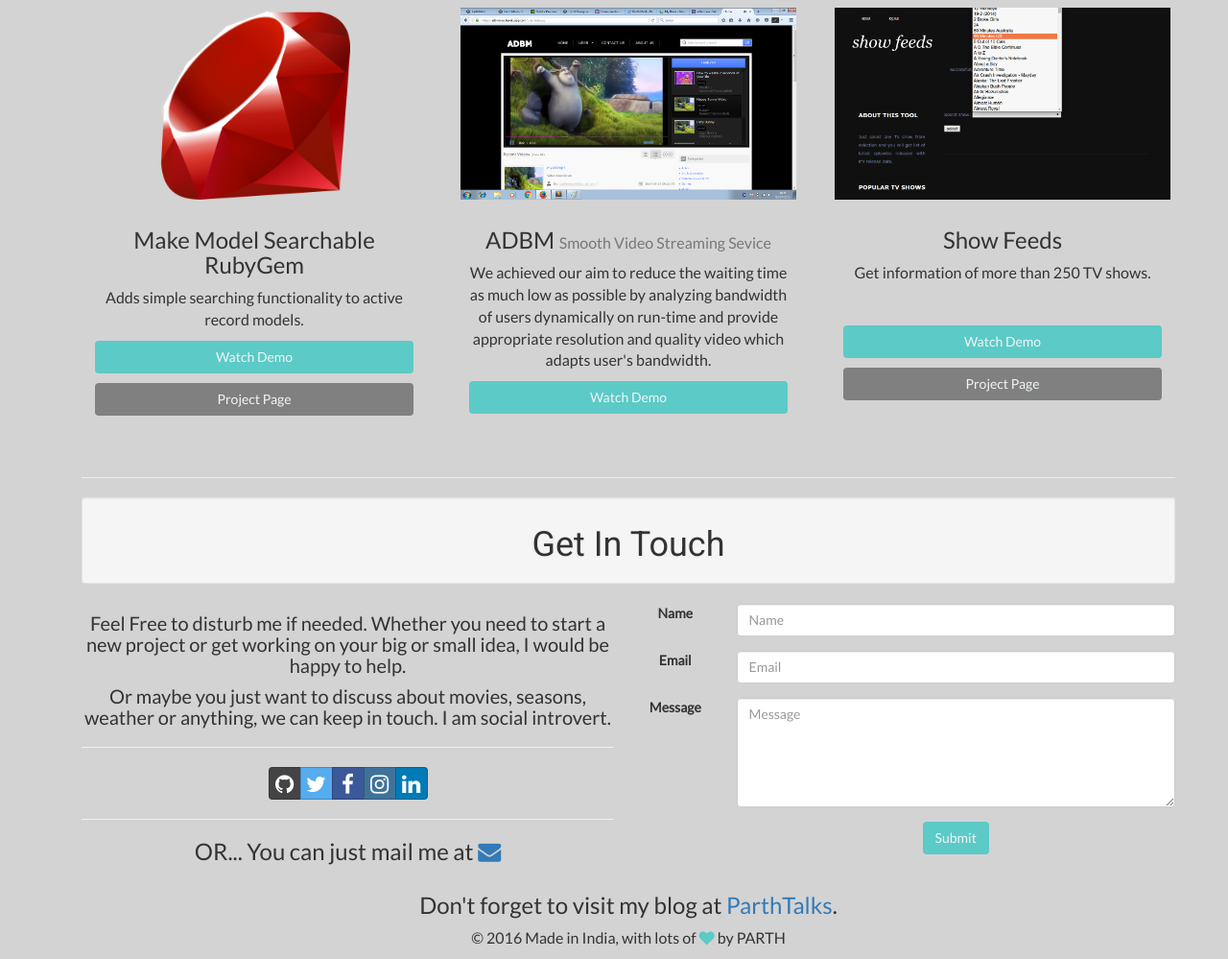
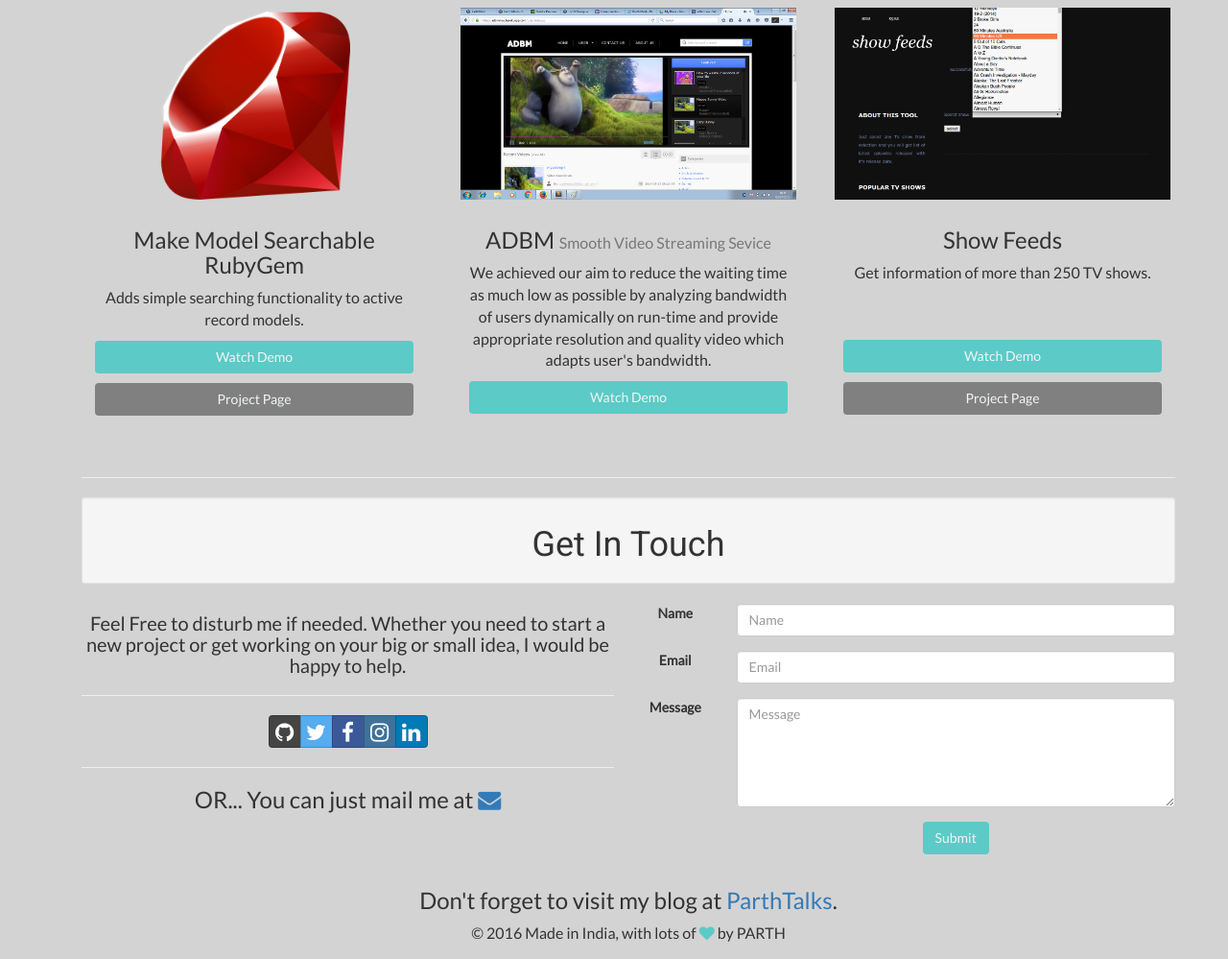
Before and after one commit to 8parth/8parth.github.io, a plain HTML site: page index.html in a window 1280 px wide. Shown: the part 998-1997 px from the top of the page at 96% size. Drawn offline with nearby package versions, Linux system fonts and the light colour scheme; some packages are replaced by stand-ins of ours; a script that the page names is missing.

Commit message:
index.html updated

```diff
--- a/index.html
+++ b/index.html
@@ -133,7 +133,7 @@
           <div class="caption">
             <h3>Show Feeds</h3>
             <p>Get information of more than 250 TV shows.</p>
-            <p>                                                    <br></p>
+            <p style="padding-top: 15px;"><br></p>
             <p><a href="#" class="btn btn-block button-style" role="button">Watch Demo</a></p>
             <p><a href="#" class="btn btn-block button-style-plain" role="button">Project Page</a></p>
           </div>
@@ -156,9 +156,6 @@
             <h4>
             <p class="contact-me-text">
               Feel Free to disturb me if needed. Whether you need to start a new project or get working on your big or small idea, I would be happy to help.
-            </p>
-            <p class="contact-me-text">
-              Or maybe you just want to discuss about movies, seasons, weather or anything, we can keep in touch. I am social introvert.
             </p>
             </h4>
           </div>
```
